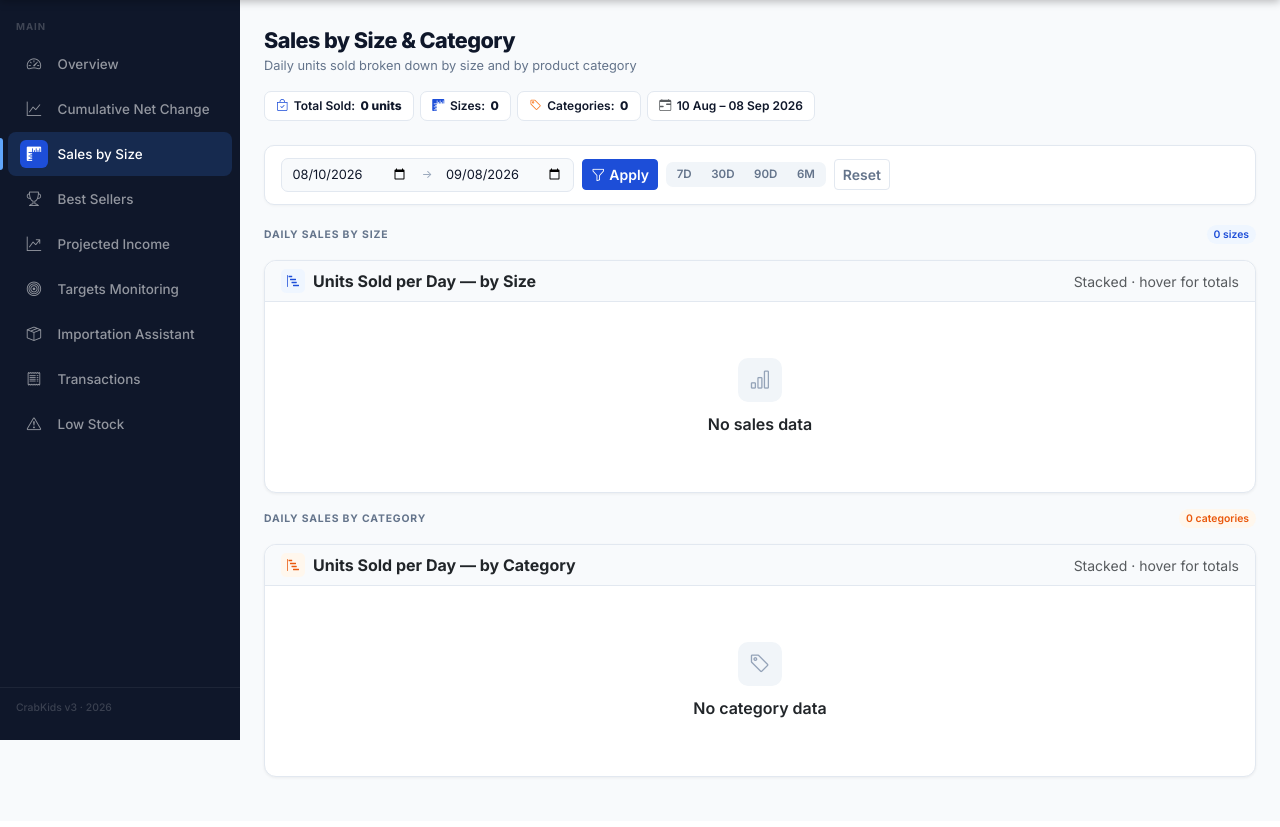
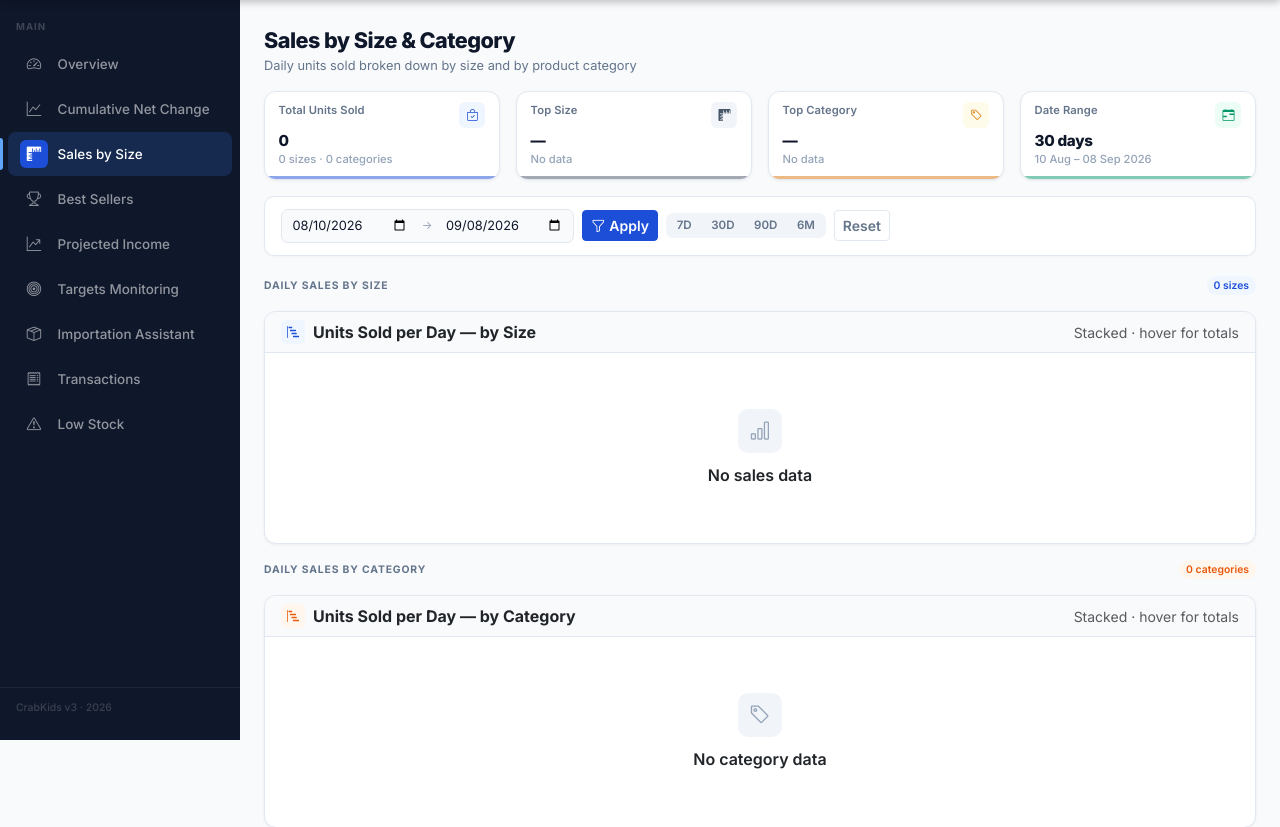
Before and after one commit to muturish/crabkidsdashboard, a PHP site: page /sales-by-size.php in a window 1280 px wide. Shown: the part 60-887 px from the top of the page. Before the commit the page ends 838 px from the top, so only its background shows below. Run offline with PHP 8.4, Linux system fonts and the light colour scheme; the visitor is signed in with stand-in values (Sample User, id 1); tables that the repository leaves empty or names only in its code hold one stand-in row (values such as "Sample post").

Commit message:
Fix Sales by Size report joining wrong table for variation names
get_daily_sold_by_size() and get_daily_sold_by_category() joined
sl.variation_id against product_variations (the variation template,
whose name is usually just the literal word "Size") instead of
variations (which holds the actual size value like "25-30"), producing
wrong/collapsed size and category breakdowns. Also redesigns the page
header to match the KPI-card style used on Transactions/Importation
Assistant.

Co-Authored-By: Claude Sonnet 5 <noreply@anthropic.com>

```diff
--- a/includes/data.php
+++ b/includes/data.php
@@ -518,16 +518,16 @@ function get_daily_sold_by_size(string $from, string $to): array
 
     $st = $db->prepare("
         SELECT DATE(t.transaction_date) AS day,
-               pv.name AS size_name,
+               v.name AS size_name,
                COALESCE(SUM(sl.quantity - sl.quantity_returned), 0) AS qty_sold
         FROM transaction_sell_lines sl
         JOIN transactions t ON t.id = sl.transaction_id
             AND t.type = 'sell' AND t.status = 'final'
             AND t.business_id = :bid
             AND DATE(t.transaction_date) BETWEEN :from AND :to
-        JOIN product_variations pv ON pv.id = sl.variation_id
-        GROUP BY day, pv.name
-        ORDER BY day, pv.name
+        JOIN variations v ON v.id = sl.variation_id
+        GROUP BY day, v.name
+        ORDER BY day, v.name
     ");
     $st->execute([':bid' => $bid, ':from' => $from, ':to' => $to]);
     $raw = $st->fetchAll();
@@ -570,8 +570,8 @@ function get_daily_sold_by_category(string $from, string $to): array
             AND t.type = 'sell' AND t.status = 'final'
             AND t.business_id = :bid
             AND DATE(t.transaction_date) BETWEEN :from AND :to
-        JOIN product_variations pv ON pv.id = sl.variation_id
-        JOIN products p ON p.id = pv.product_id AND p.business_id = :bid2 AND p.is_inactive = 0
+        JOIN variations v ON v.id = sl.variation_id
+        JOIN products p ON p.id = v.product_id AND p.business_id = :bid2 AND p.is_inactive = 0
         LEFT JOIN categories c ON c.id = p.category_id
         GROUP BY day, category
         ORDER BY day, category
--- a/sales-by-size.php
+++ b/sales-by-size.php
@@ -42,6 +42,14 @@ foreach($cg as $i=>$cat){
 
 $total_sold=array_sum(array_map(fn($d)=>array_sum($d),$sp));
 
+$size_totals=[];foreach($sg as $sz){$t=0;foreach($sp as $d){$t+=$d[$sz]??0;}$size_totals[$sz]=$t;}arsort($size_totals);
+$top_size = $size_totals ? array_key_first($size_totals) : null;
+$top_size_qty = $top_size !== null ? $size_totals[$top_size] : 0;
+
+$cat_totals=[];foreach($cg as $cat){$t=0;foreach($cp as $d){$t+=$d[$cat]??0;}$cat_totals[$cat]=$t;}arsort($cat_totals);
+$top_cat = $cat_totals ? array_key_first($cat_totals) : null;
+$top_cat_qty = $top_cat !== null ? $cat_totals[$top_cat] : 0;
+
 $j_sl=json_encode($sl); $j_sd=json_encode($sd); $j_cl=json_encode($cl); $j_cd=json_encode($cd);
 
 $inline_scripts = <<<JS
@@ -64,11 +72,35 @@ require_once __DIR__ . '/includes/header.php';
   <div><h1 class="ck-page-title"><?= htmlspecialchars($page_title) ?></h1><p class="ck-page-sub mb-0"><?= htmlspecialchars($page_subtitle) ?></p></div>
 </div>
 
-<div class="ck-pills mb-4">
-  <span class="ck-pill"><i class="bi bi-bag-check" style="color:#1d4ed8"></i> Total Sold: <strong><?= number_format($total_sold) ?> units</strong></span>
-  <span class="ck-pill"><i class="bi bi-rulers" style="color:#1d4ed8"></i> Sizes: <strong><?= count($sg) ?></strong></span>
-  <span class="ck-pill"><i class="bi bi-tag" style="color:#f97316"></i> Categories: <strong><?= count($cg) ?></strong></span>
-  <span class="ck-pill"><i class="bi bi-calendar-range text-muted"></i> <?= date('d M', strtotime($from)) ?> – <?= date('d M Y', strtotime($to)) ?></span>
+<div class="row g-3 mb-3">
+  <div class="col-6 col-md-3">
+    <div class="ck-kpi ck-kpi-compact kpi-blue">
+      <div class="ck-kpi-head"><p class="ck-kpi-label">Total Units Sold</p><span class="ck-kpi-icon"><i class="bi bi-bag-check"></i></span></div>
+      <div class="ck-kpi-val sm"><?= number_format($total_sold) ?></div>
+      <div class="ck-kpi-sub"><?= count($sg) ?> sizes · <?= count($cg) ?> categories</div>
+    </div>
+  </div>
+  <div class="col-6 col-md-3">
+    <div class="ck-kpi ck-kpi-compact kpi-slate">
+      <div class="ck-kpi-head"><p class="ck-kpi-label">Top Size</p><span class="ck-kpi-icon"><i class="bi bi-rulers"></i></span></div>
+      <div class="ck-kpi-val sm"><?= $top_size !== null ? htmlspecialchars($top_size) : '—' ?></div>
+      <div class="ck-kpi-sub"><?= $top_size !== null ? number_format($top_size_qty).' units' : 'No data' ?></div>
+    </div>
+  </div>
+  <div class="col-6 col-md-3">
+    <div class="ck-kpi ck-kpi-compact kpi-amber">
+      <div class="ck-kpi-head"><p class="ck-kpi-label">Top Category</p><span class="ck-kpi-icon"><i class="bi bi-tag"></i></span></div>
+      <div class="ck-kpi-val sm"><?= $top_cat !== null ? htmlspecialchars($top_cat) : '—' ?></div>
+      <div class="ck-kpi-sub"><?= $top_cat !== null ? number_format($top_cat_qty).' units' : 'No data' ?></div>
+    </div>
+  </div>
+  <div class="col-6 col-md-3">
+    <div class="ck-kpi ck-kpi-compact kpi-green">
+      <div class="ck-kpi-head"><p class="ck-kpi-label">Date Range</p><span class="ck-kpi-icon"><i class="bi bi-calendar-range"></i></span></div>
+      <div class="ck-kpi-val sm"><?= count($sl) ?> days</div>
+      <div class="ck-kpi-sub"><?= date('d M', strtotime($from)) ?> – <?= date('d M Y', strtotime($to)) ?></div>
+    </div>
+  </div>
 </div>
 
 <form id="filterForm" method="GET" action="" class="ck-filter">
```
